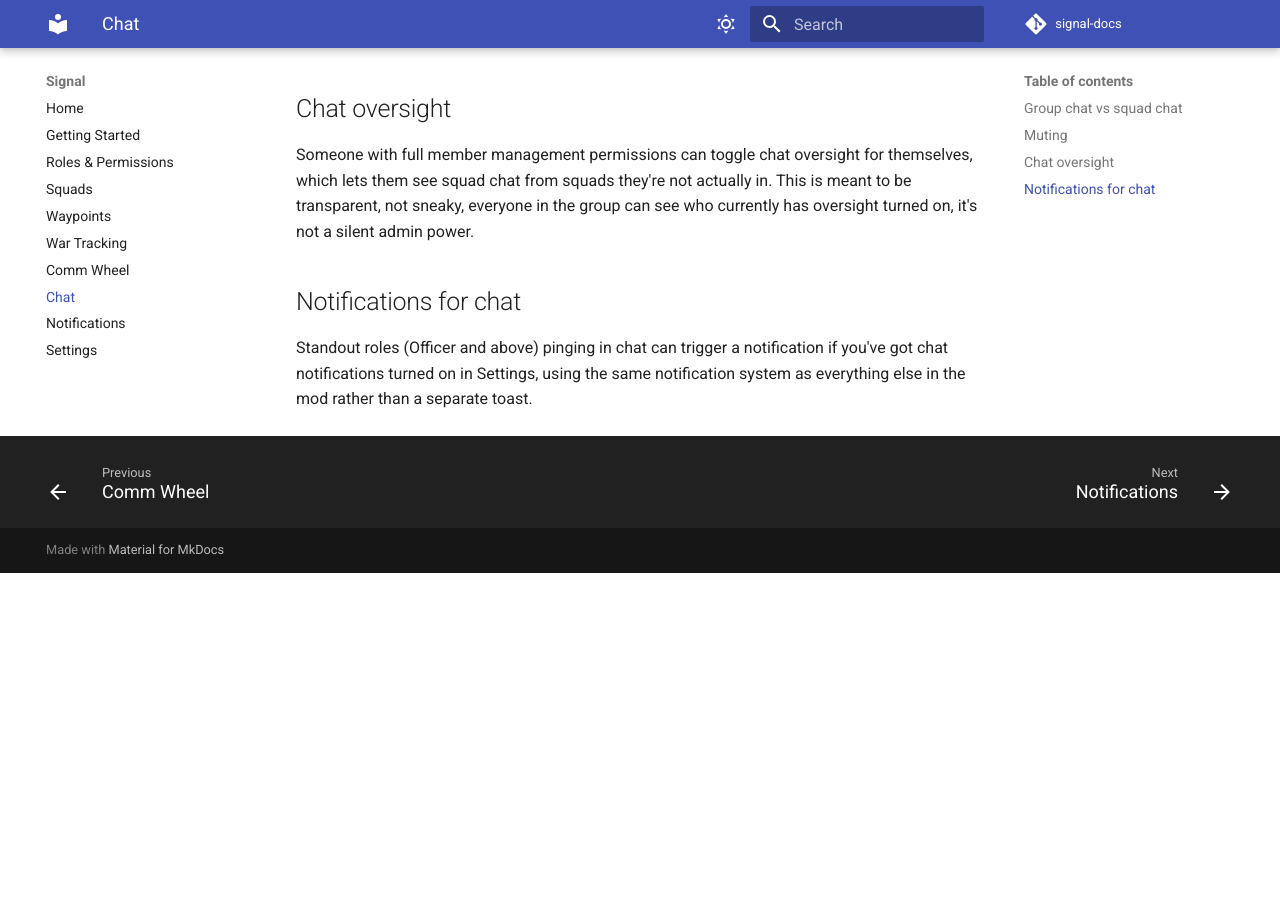
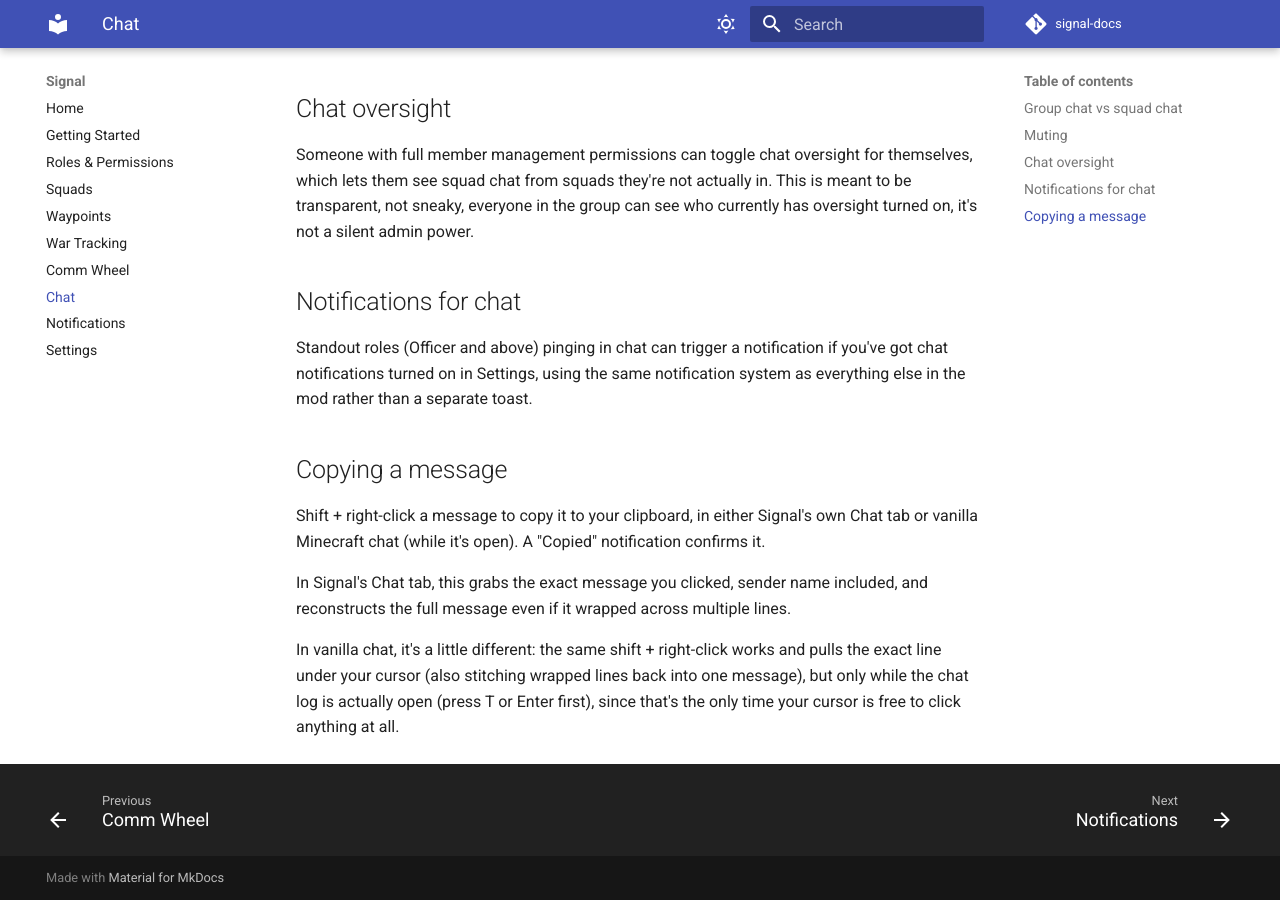
Before and after one commit to pawfectlyisperfect/signal-docs, an MkDocs documentation site: the page built from docs/chat.md, in a window 1280 px wide and 900 px high, scrolled down 701 px. Built offline with MkDocs 1.6.1 and Material for MkDocs 9.7.7, drawn with Linux system fonts in a browser that asks for light colours; comment, search, counter and statistics services are not loaded; before the commit the page ends 1274 px from its top, so only the background shows below that.

Commit message:
Document shift+right-click chat copy, update rank icons setting
Chat copy works in both the Signal Chat tab and vanilla chat while
open. The old "Role icon labels" toggle got renamed/repurposed to
"Above-head rank icons" and now defaults off.

```diff
--- a/docs/chat.md
+++ b/docs/chat.md
@@ -21,3 +21,11 @@ Someone with full member management permissions can toggle chat oversight for th
 ## Notifications for chat
 
 Standout roles (Officer and above) pinging in chat can trigger a notification if you've got chat notifications turned on in Settings, using the same notification system as everything else in the mod rather than a separate toast.
+
+## Copying a message
+
+Shift + right-click a message to copy it to your clipboard, in either Signal's own Chat tab or vanilla Minecraft chat (while it's open). A "Copied" notification confirms it.
+
+In Signal's Chat tab, this grabs the exact message you clicked, sender name included, and reconstructs the full message even if it wrapped across multiple lines.
+
+In vanilla chat, it's a little different: the same shift + right-click works and pulls the exact line under your cursor (also stitching wrapped lines back into one message), but only while the chat log is actually open (press T or Enter first), since that's the only time your cursor is free to click anything at all.
```
Also changed, not shown: docs/settings.md (+1 -1 lines).
